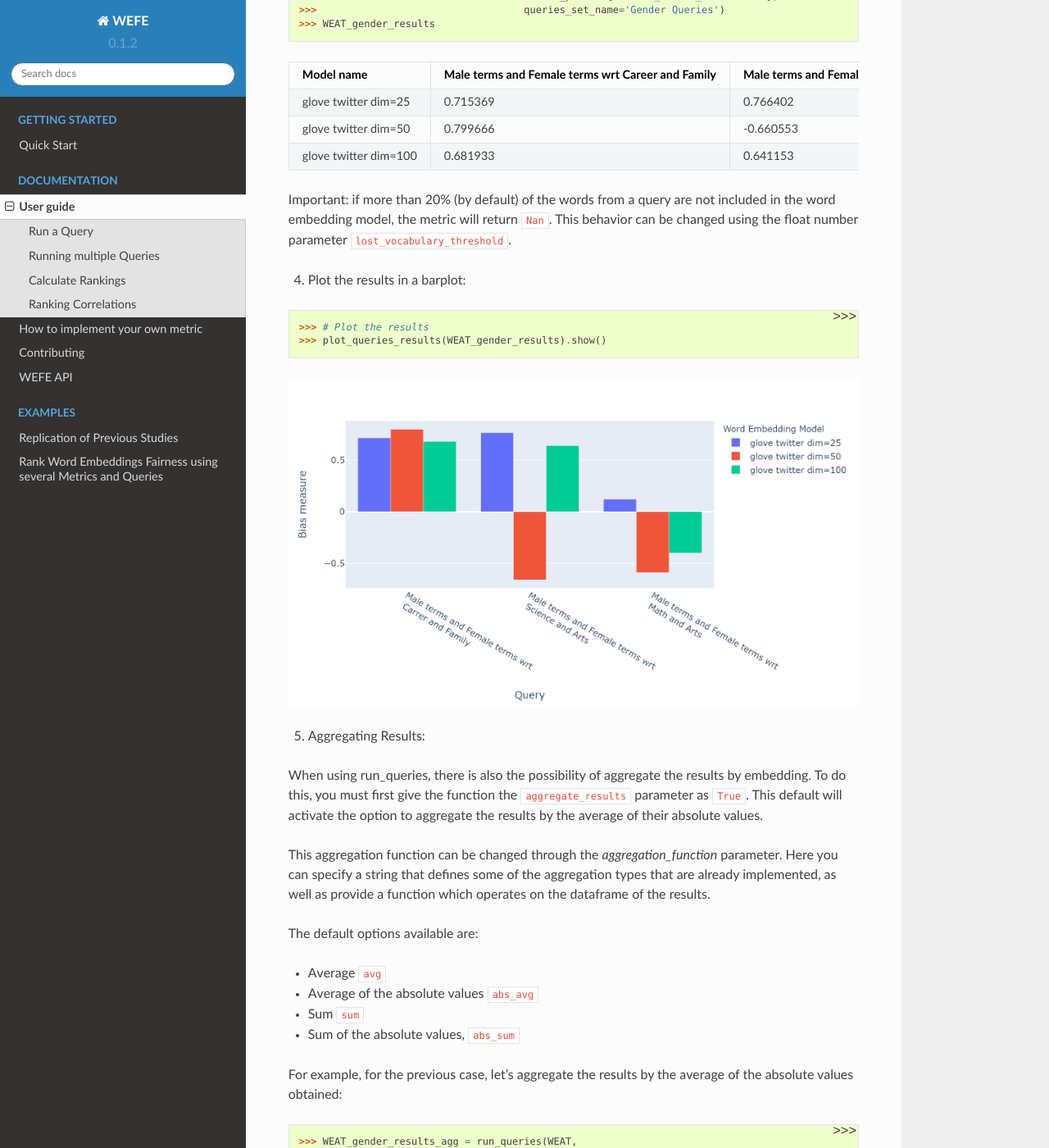
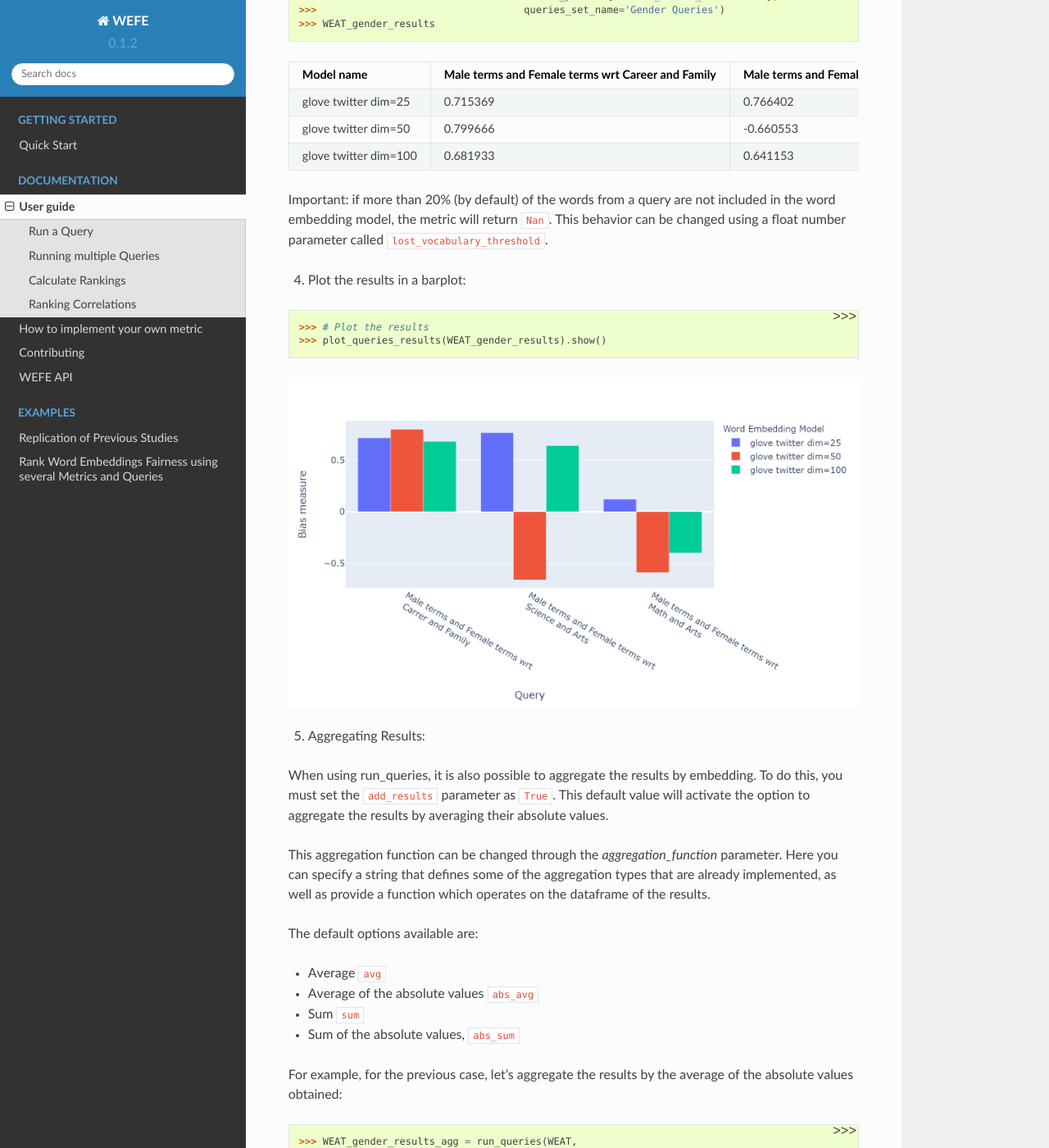
Before and after one commit to dccuchile/wefe, a Sphinx documentation site: the page built from doc/user_guide.rst, in a window 1280 px wide and 1400 px high, scrolled down 2986 px. Shown: the whole window at 82% size. Built offline with Sphinx 7.4.7 and the Read the Docs theme 2.0.0, drawn with Linux system fonts in a browser that asks for light colours.

Commit message:
Update user_guide.rst

```diff
--- a/doc/user_guide.rst
+++ b/doc/user_guide.rst
@@ -155,7 +155,7 @@ glove twitter dim=100                                             0.681933
 =====================  ===================================================  ==================================================  ===============================================
 
 Important: if more than 20% (by default) of the words from a query are not included in the word embedding model, the metric will return :code:`Nan`.
-This behavior can be changed using the float number parameter :code:`lost_vocabulary_threshold`.
+This behavior can be changed using a float number parameter called :code:`lost_vocabulary_threshold`.
 
 4. Plot the results in a barplot:
 
@@ -169,10 +169,10 @@ This behavior can be changed using the float number parameter :code:`lost_vocabu
 
 5. Aggregating Results:
 
-When using run_queries, there is also the possibility of aggregate the
-results by embedding. To do this, you must first give the function the
-:code:`aggregate_results` parameter as :code:`True`. This default will activate
-the option to aggregate the results by the average of their absolute values.
+
+When using run_queries, it is also possible to aggregate the results by embedding.
+To do this, you must set the :code:`add_results` parameter as :code:`True`.
+This default value will activate the option to aggregate the results by averaging their absolute values.
 
 This aggregation function can be changed through the `aggregation_function`
 parameter. Here you can specify a string that defines some of the aggregation
```
